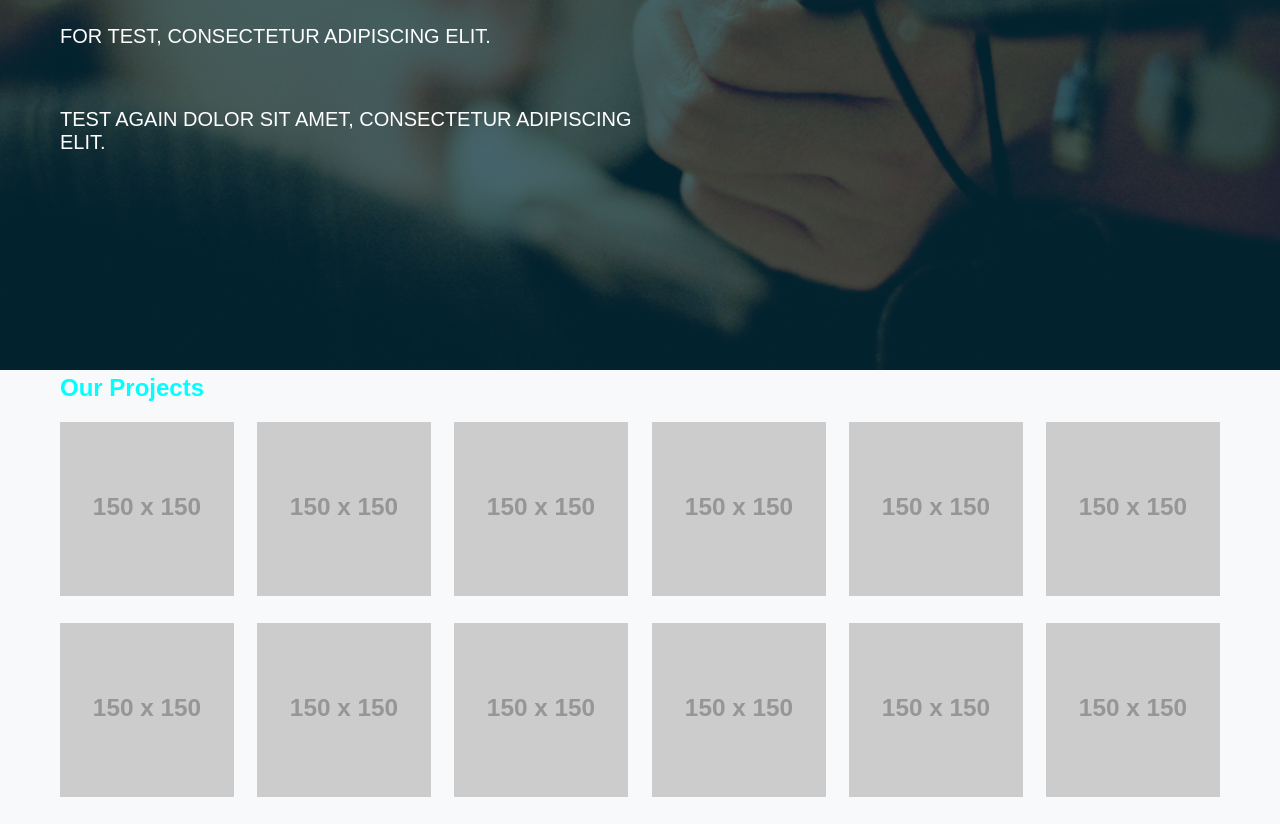
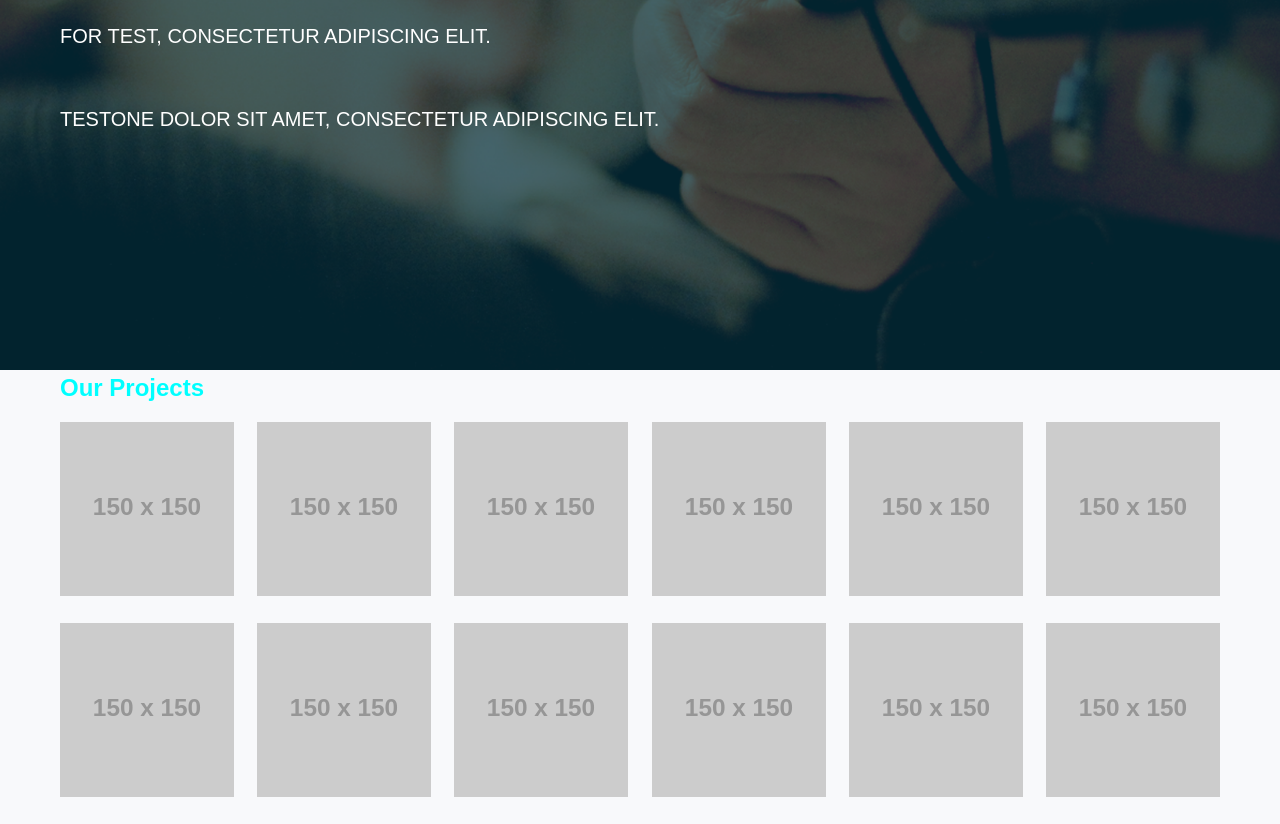
Before and after one commit to sanjayshahu/experiment, a plain HTML site: page index.html in a window 1280 px wide. Shown: the part 1785-2609 px from the top of the page. Drawn offline with Linux system fonts and the light colour scheme; placeholder pictures from the web are drawn by us.

Commit message:
in testone

```diff
--- a/index.html
+++ b/index.html
@@ -56,7 +56,7 @@
           <ul>
             <li>Lorem ipsum dolor sit amy, consectetur adipiscing elit.</li>
             <li>for test, consectetur adipiscing elit.</li>
-            <li>test again dolor sit amet, consectetur adipiscing elit.</li>
+            <li>testone dolor sit amet, consectetur adipiscing elit.</li>
           </ul>
         </div>
       </div>
```
